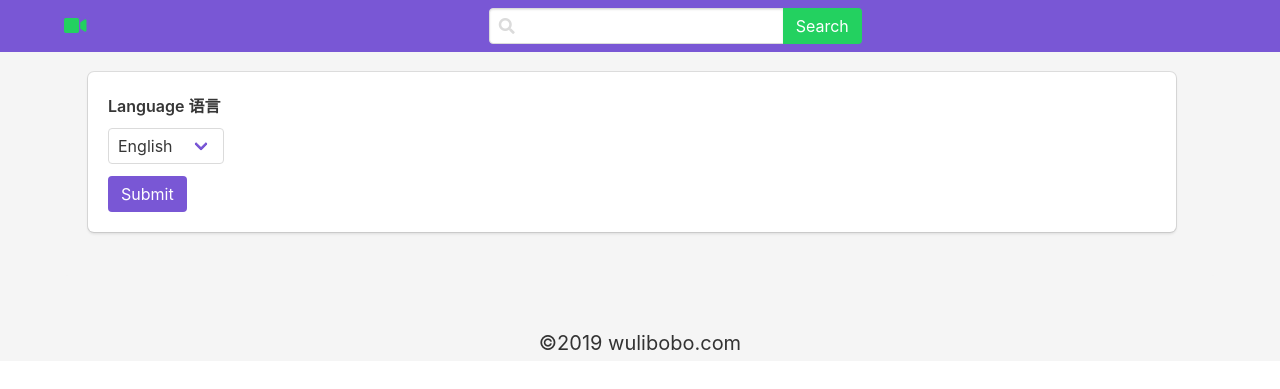
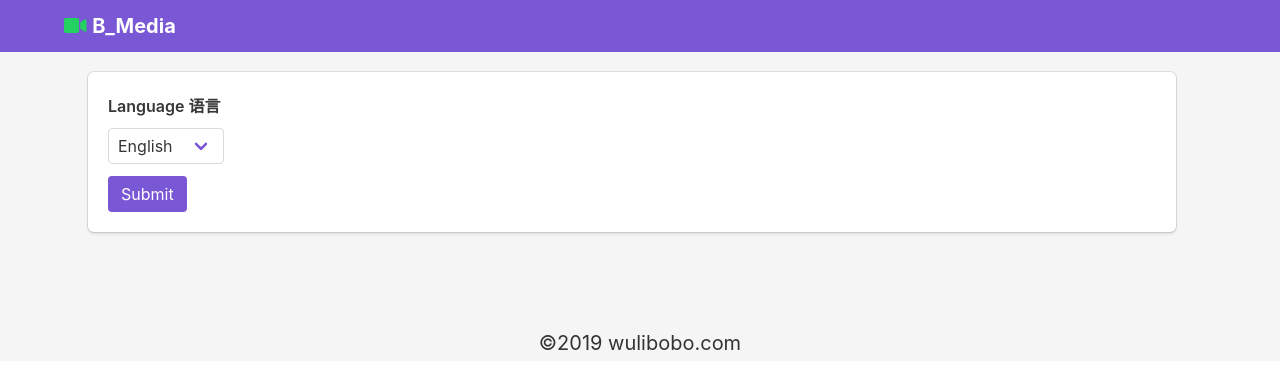
Before and after one commit to yunfan1991/bobo_server, a Flask app: a page that uses templates/nav_bar.html in a window 1280 px wide. Shown: the top 389 px of the page. Run offline with Flask 2, Linux system fonts and the light colour scheme; data that the repository does not hold is empty; some libraries are stand-ins or nearby versions.

Commit message:
update template

```diff
--- /dev/null
+++ b/config/api_key.txt
@@ -0,0 +1 @@
+f8993798-123b-11ea-bdc8-8c859072f2dc
--- /dev/null
+++ b/config/api_server.txt
@@ -0,0 +1 @@
+http://127.0.0.1:5000/
--- a/templates/nav_bar.html
+++ b/templates/nav_bar.html
@@ -3,6 +3,7 @@
         <div class="navbar-brand">
             <a class="navbar-item  has-icon " href="/">
                 <strong class="has-text-success"><i class="fas fa-video is-large"></i></strong>
+                &nbsp;<strong>B_Media</strong>
             </a>
 <a class="navbar-item bd-navbar-item-documentation" href="/m/?dir=movie">
  {% if session['user'] == 'normal' %}
@@ -53,7 +54,13 @@
 
             </div>
 
-            <div class="navbar-item">
+
+
+            <div class="navbar-end">
+
+                {% if session['user'] %}
+
+                    <div class="navbar-item">
 
                 <form id='search' class="field has-addons" method="get" action="/search/?q=">
 
@@ -68,10 +75,6 @@
                 </form>
 
             </div>
-
-            <div class="navbar-end">
-
-                {% if session['user'] %}
 
                     <div class="navbar-item is-mobile has-background-primary">
                         <a class="has-text-white is-desktop" href="/favorite">{% trans %}Collect{% endtrans%}</a>
```
